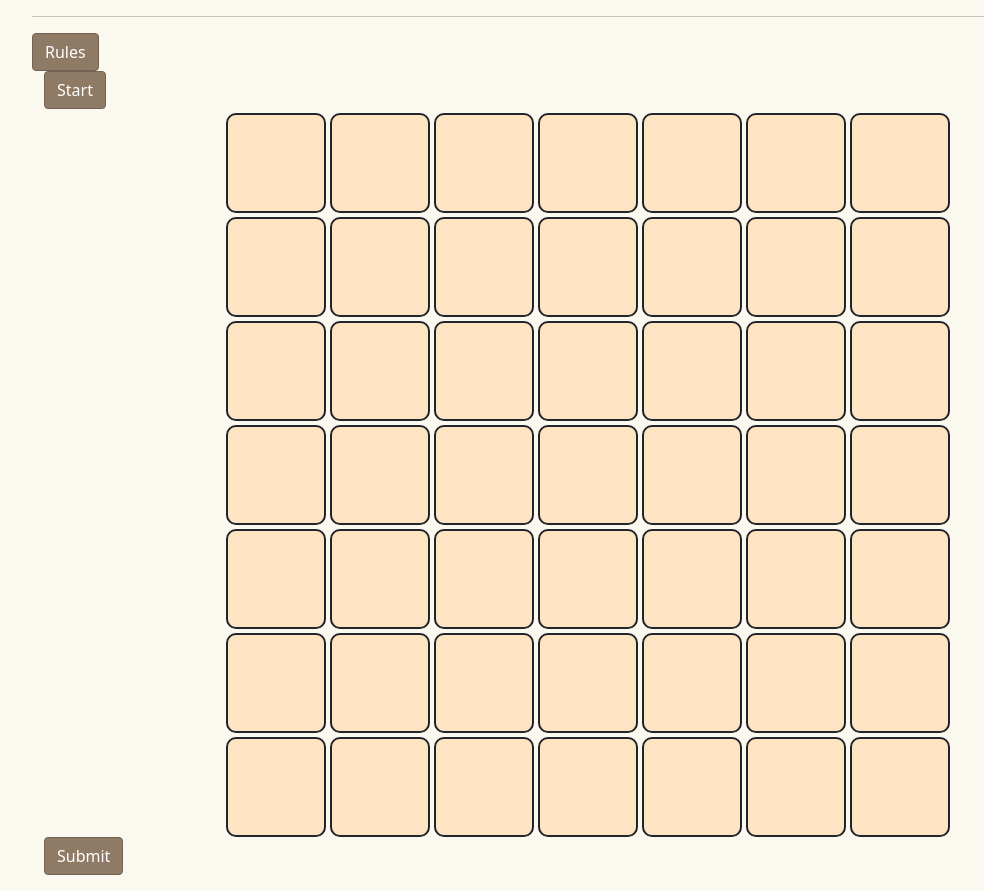
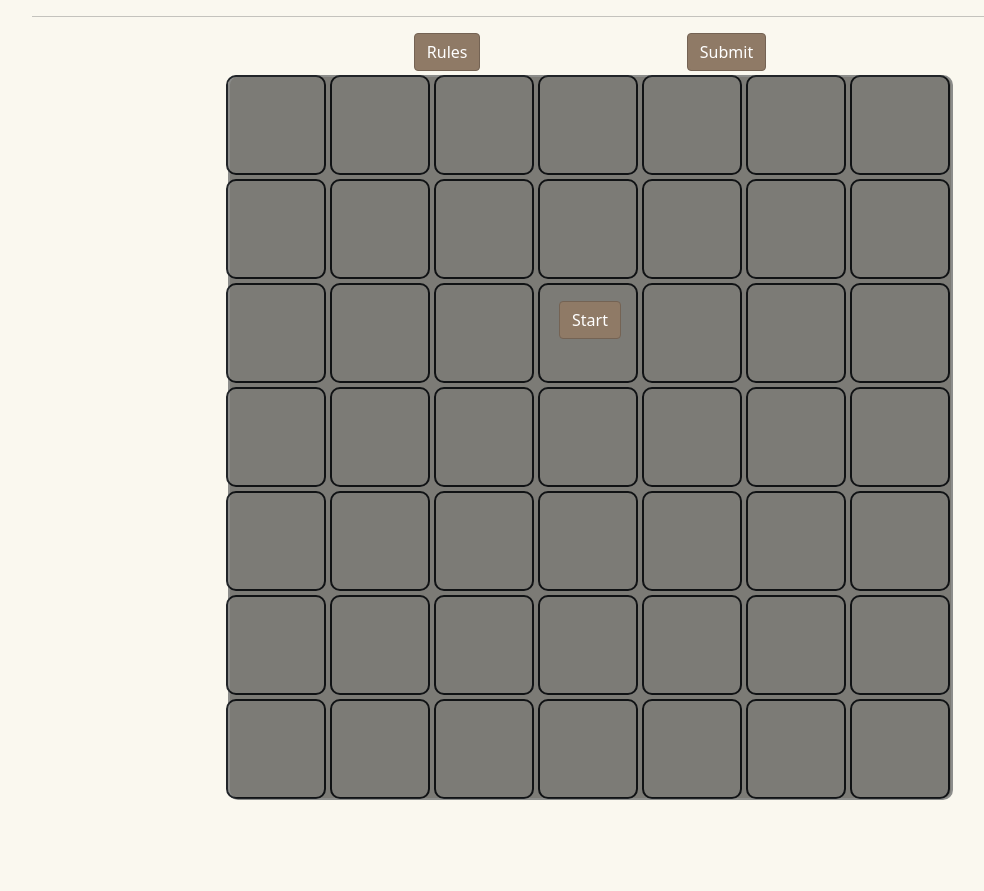
Before and after one commit to CodeWithTheDoctor/cits3403-project, a Flask app: page / in a window 1280 px wide. Shown: the part 64-955 px from the top of the page, without its empty margins (50-1034 px from the left). After the commit the page ends 864 px from the top, so only its background shows below. Run offline with Flask 2, Linux system fonts and the light colour scheme; a user stored in the database is signed in; parts of the project's set-up code (start-up, migrations or seed data) failed here and were passed over.

Commit message:
added fade overlay with start button

```diff
--- a/app/static/akari.js
+++ b/app/static/akari.js
@@ -104,27 +104,6 @@ const parseGrid = puzzleString => {
 /**
  * HANDLER FUNCTIONS
  */
-
-/**
- * Function for rendering an empty grid with no listeners - used before game start
- */
- const renderEmptyGrid = () => {
-  for (i = 0; i < 7; i++) {
-    for (j = 0; j < 7; j++) {
-      const gridBox = document.getElementById("grid-box");
-      let itemClass = "empty-grid";
-
-      let cell = document.createElement("div");
-      cell.className = itemClass;
-      cell.id = `${j},${i}`;
-      gridBox.appendChild(cell);
-    }
-  }
-
-
-};
-
-
 
 /**
  * Function for rendering the grid to the page by adding nodes for each cell to the grid-wrapper div container.
--- a/app/static/index.js
+++ b/app/static/index.js
@@ -3,7 +3,7 @@ $(document).ready(function(){
   var totalSeconds = 0;
 
   // render blank grid - with no click
-  renderEmptyGrid();
+  renderGrid();
 
   // select and render puzzle once start is clicked
   $("#startButton").on("click",function() {
@@ -17,15 +17,17 @@ $(document).ready(function(){
       console.log(response)
 
       // hide start button
-      $("#startButton").hide();
+      $("#startButton").hide(400);
 
       // start timer
 
       // remove child elements of grid box then render puzzle
       $("#grid-box").empty();
       parseGrid(exampleLevel);
+      $("#grid-box").hide();
       renderGrid();
-      $("#grid-box").on('click');
+      $("#grid-box").show(200, "swing");
+      $("#gameOverlay").hide(400);
     })
   })
 
--- a/app/static/style.css
+++ b/app/static/style.css
@@ -76,6 +76,26 @@ body {
   transition: 0.5s;
 }
 
-.empty-grid {
-  background-color: bisque;
+/*
+* Grid start overlay
+*/
+
+#gameOverlay {
+  position: absolute;
+  height: 725px;
+  width: 725px;
+  margin-top: 4px;
+  border: 2px solid;
+  border-radius: 10px;
+  background-color: black;
+  opacity: 50%;
 }
+
+#grid-box {
+  position: absolute;
+}
+
+.startButtonContainer {
+  position: absolute;
+  margin: 18%;
+}
--- a/app/templates/index.html
+++ b/app/templates/index.html
@@ -4,13 +4,6 @@
   <script>
     var user_id = '{{current_user.id}}';
   </script>
-
-  <!-- Button trigger modal -->
-  <div class="d-flex align-items-center col-md-3 mb-2 mb-md-0 text-dark text-decoration-none">
-    <button type="button" class="btn btn-primary" data-bs-toggle="modal" data-bs-target="#exampleModal">
-      Rules
-    </button>
-  </div>
 
   <div class="container">
     <div class="modal fade" id="exampleModal" tabindex="-1" aria-labelledby="exampleModalLabel" aria-hidden="true">
@@ -37,16 +30,32 @@
     </div>
 </div>
 
-<!-- game grid -->
+<!-- main container  -->
 <div class="container">
-    <!-- start button -->
-    <button id="startButton" type="button" class="btn btn-primary">Start</button>
-    <div class="d-flex justify-content-center">
-        <div class="grid-wrapper" id="grid-box"></div>
+  <div class="d-flex justify-content-center">
+    <!-- Button trigger modal -->
+    <div class="d-flex align-items-center col-md-3 mb-2 mb-md-0 text-dark text-decoration-none">
+      <button type="button" class="btn btn-primary" data-bs-toggle="modal" data-bs-target="#exampleModal">
+        Rules
+      </button>
     </div>
+
     <!-- submit button -->
     <button id="submitButton" type="button" class="btn btn-primary">Submit</button>
     <p id="demo"></p>
+  </div>
+
+  <div class="d-flex justify-content-center">
+    <!-- grid -->
+    <div id="grid-box" class="grid-wrapper"></div>
+    <!-- grid start overlay -->
+    <div id='gameOverlay' class="game-overlay"></div>
+
+    <div class="startButtonContainer">
+      <!-- start button -->
+      <button id="startButton" type="button" class="btn btn-primary">Start</button>
+    </div>
+  </div>
 </div>
 
 <div class="solvedContainer">
```
